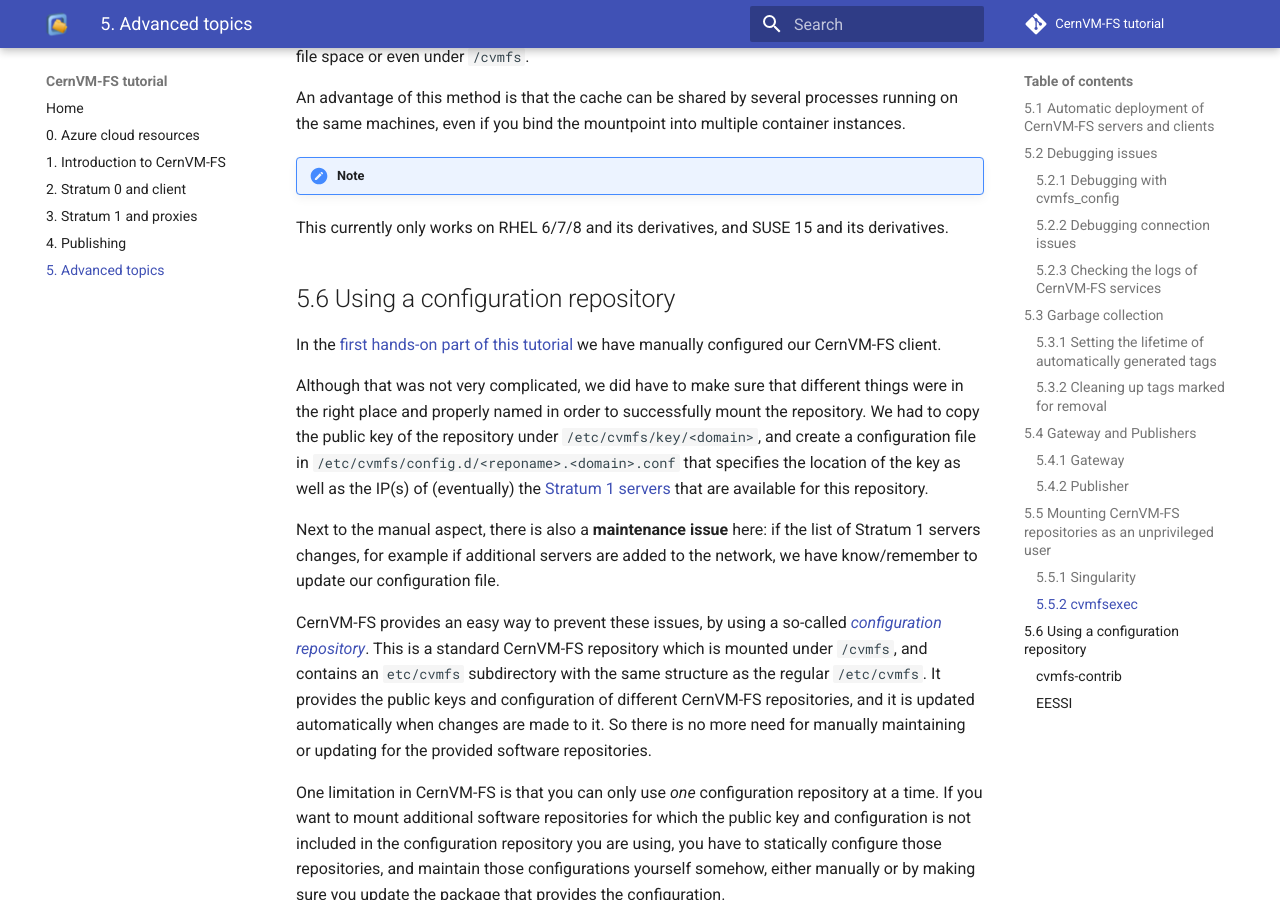
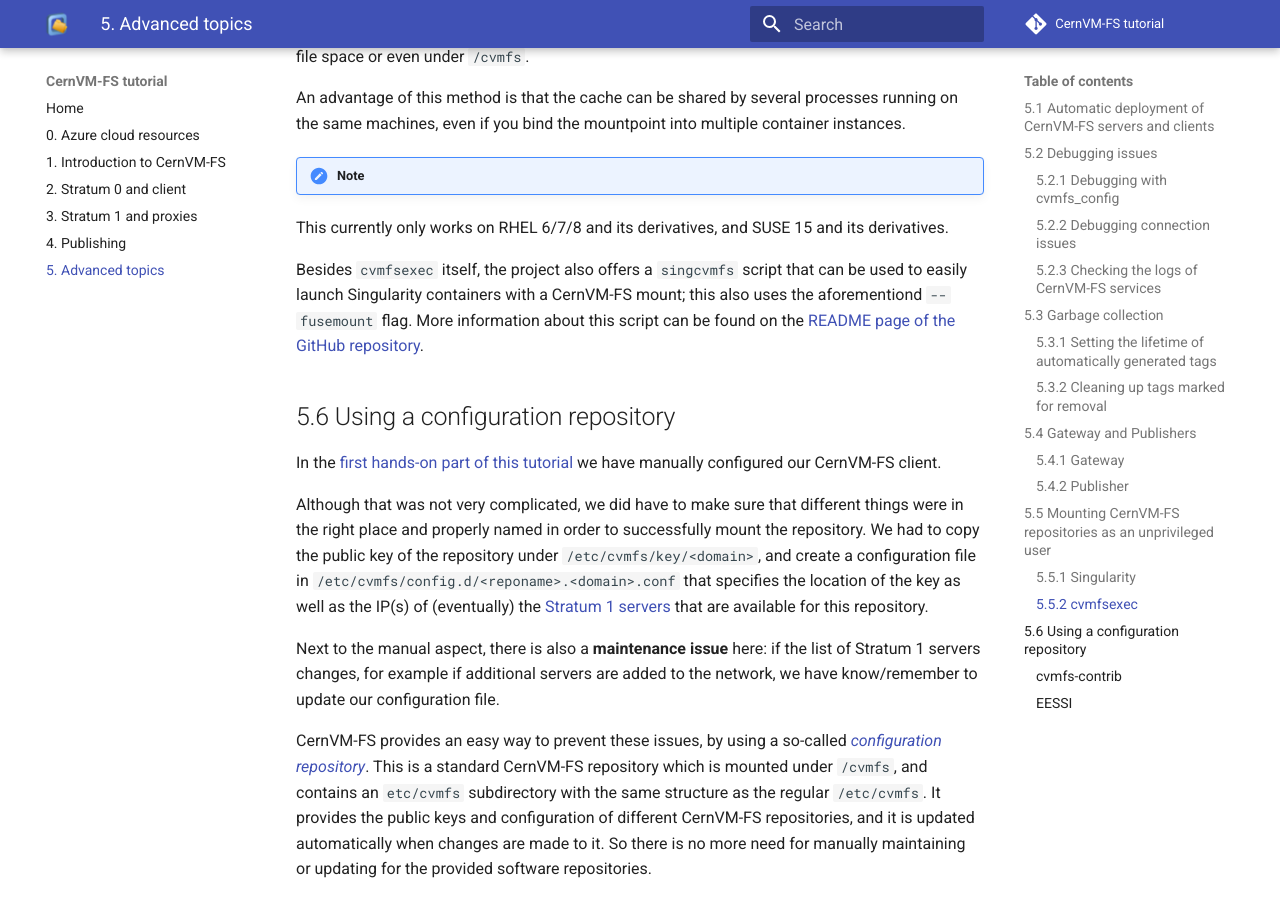
Before and after one commit to cvmfs-contrib/cvmfs-tutorial-2021, an MkDocs documentation site: the page built from docs/05_advanced.md, in a window 1280 px wide and 900 px high, scrolled down 7876 px. Built offline with MkDocs 1.6.1 and Material for MkDocs 9.7.7, drawn with Linux system fonts in a browser that asks for light colours; comment, search, counter and statistics services are not loaded.

Commit message:
add a sentence about singcvmfs

```diff
--- a/docs/05_advanced.md
+++ b/docs/05_advanced.md
@@ -342,6 +342,9 @@
 !!! note
 This currently only works on RHEL 6/7/8 and its derivatives, and SUSE 15 and its derivatives.
 
+Besides `cvmfsexec` itself, the project also offers a `singcvmfs` script that can be used to easily launch Singularity containers with a CernVM-FS mount;
+this also uses the aforementiond `--fusemount` flag.
+More information about this script can be found on the [README page of the GitHub repository](https://github.com/cvmfs/cvmfsexec#singcvmfs-command).
 
 ## 5.6 Using a configuration repository
 
```
